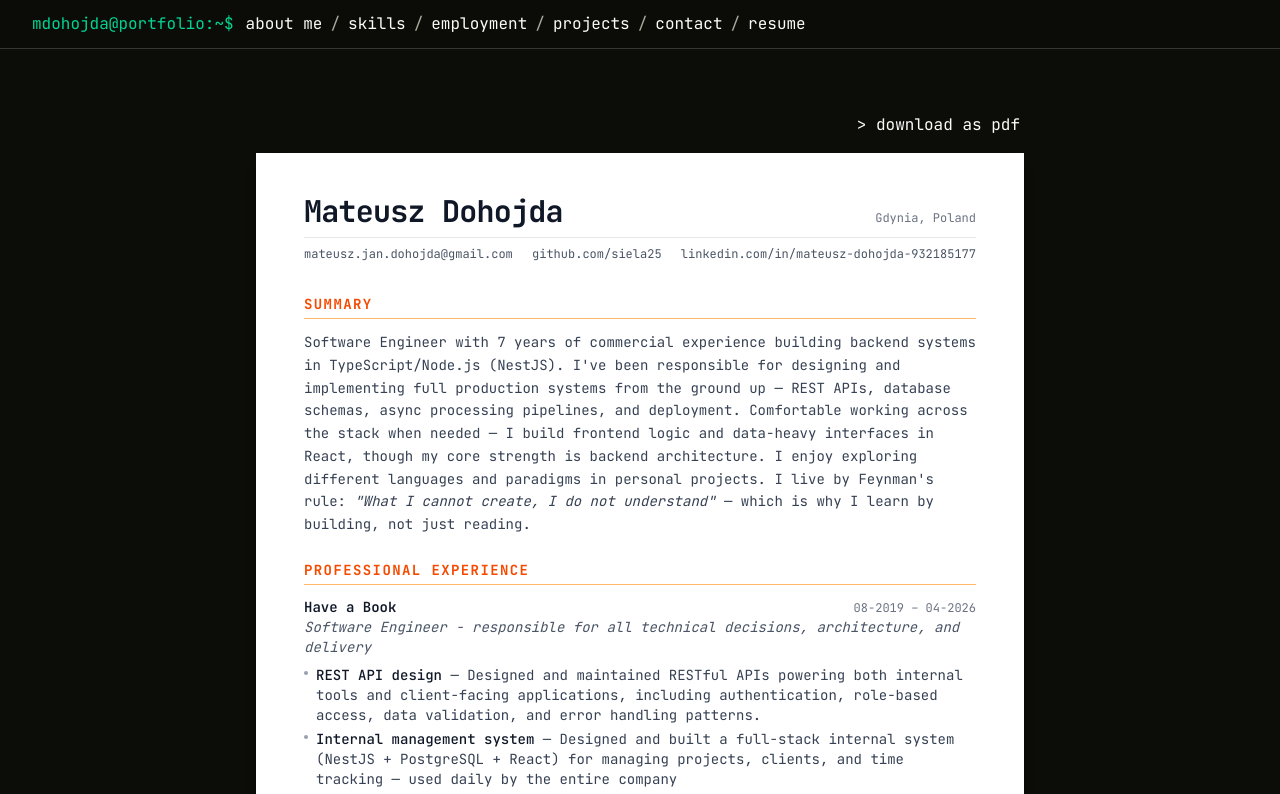
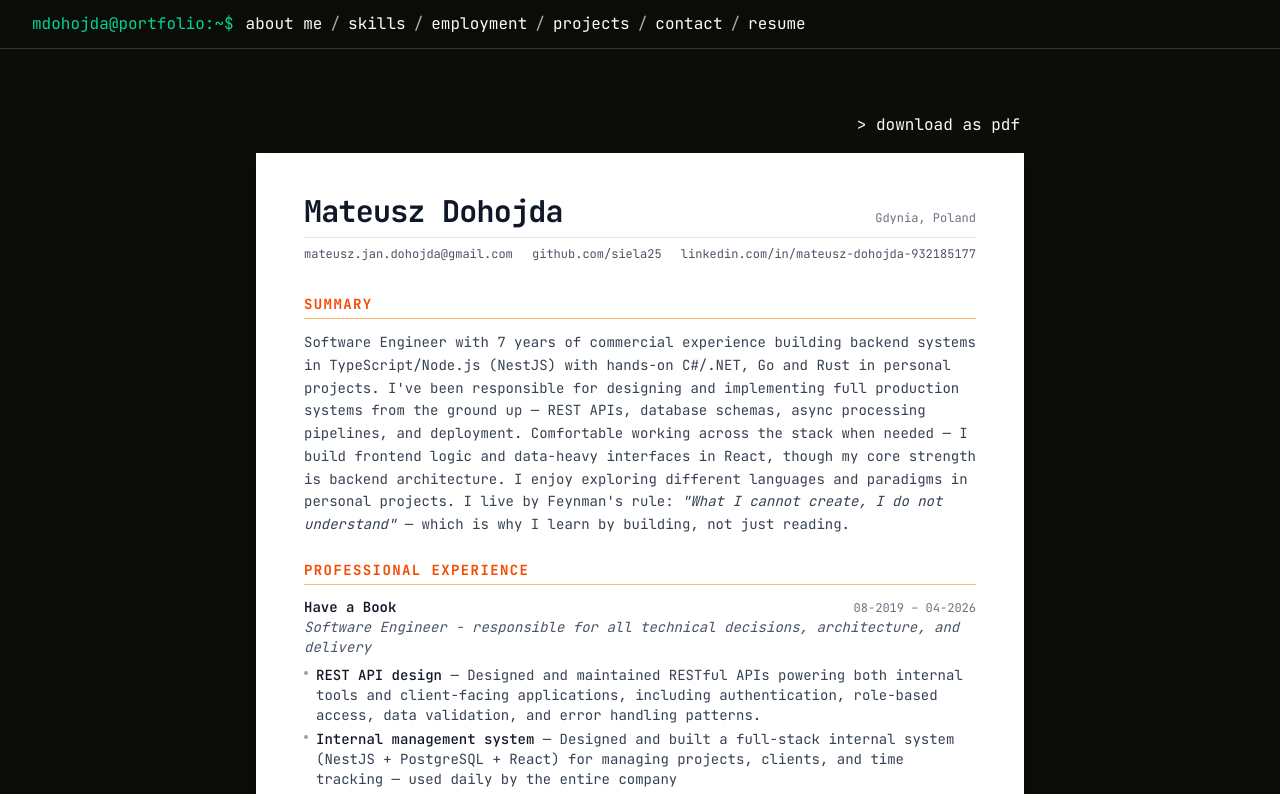
Before and after one commit to Siela25/mdohojda, a Next.js app: page /resume in a window 1280 px wide. Shown: the top 794 px of the page. Built offline with nearby package versions, Linux system fonts and the light colour scheme.

Commit message:
feat: updated summary text

```diff
--- a/src/components/cv/cv-summary.tsx
+++ b/src/components/cv/cv-summary.tsx
@@ -6,7 +6,8 @@ export function CvSummary() {
             <CvSectionHeading>Summary</CvSectionHeading>
             <p className="text-sm leading-relaxed text-gray-700">
                 Software Engineer with 7 years of commercial experience building
-                backend systems in TypeScript/Node.js (NestJS). I've been responsible
+                backend systems in TypeScript/Node.js (NestJS) with hands-on C#/.NET,
+                Go and Rust in personal projects. I've been responsible
                 for designing and implementing full production systems from the ground
                 up — REST APIs, database schemas, async processing pipelines, and
                 deployment. Comfortable working across the stack when needed — I build
```
